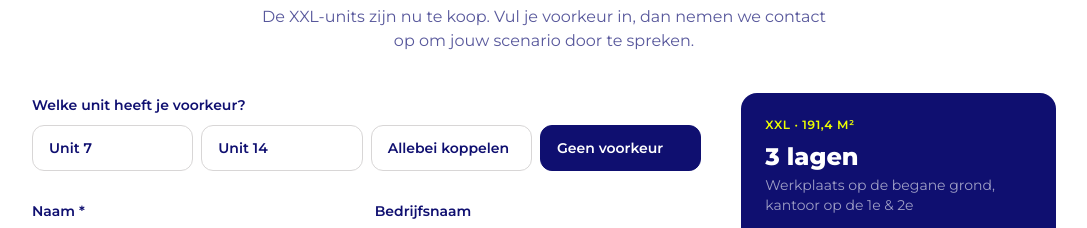
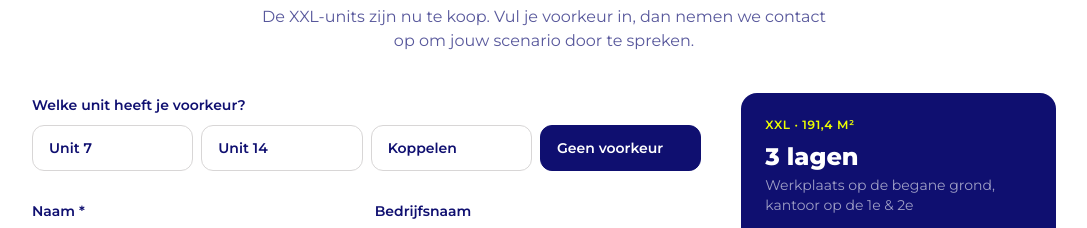
Before and after one commit to reppenweetje/projectportal, a Next.js app: page /de-hofman/xxl in a window 1280 px wide. Shown: the part 4600-4828 px from the top of the page, without its empty margins (96-1183 px from the left). Built offline with nearby package versions, Linux system fonts and the light colour scheme; no server answers.

Commit message:
xxl-formulier: 'Allebei koppelen' -> 'Koppelen'
Kortere, duidelijkere label voor de unit-voorkeur; ook in de aanmelding.

Co-Authored-By: Claude <noreply@anthropic.com>

```diff
--- a/components/conversion/XxlInterestForm.tsx
+++ b/components/conversion/XxlInterestForm.tsx
@@ -154,7 +154,7 @@ export function XxlInterestForm({ project }: { project: Project }) {
             <Pill
               active={unitKeuze === "beide"}
               onClick={() => setUnitKeuze("beide")}
-              label="Allebei koppelen"
+              label="Koppelen"
             />
             <Pill
               active={unitKeuze === "geen_voorkeur"}
@@ -297,7 +297,7 @@ export function XxlInterestForm({ project }: { project: Project }) {
 function unitLabel(k: UnitKeuze): string {
   if (k === "unit-7") return "Unit 7";
   if (k === "unit-14") return "Unit 14";
-  if (k === "beide") return "Allebei koppelen";
+  if (k === "beide") return "Koppelen";
   return "Geen voorkeur";
 }
 
```
